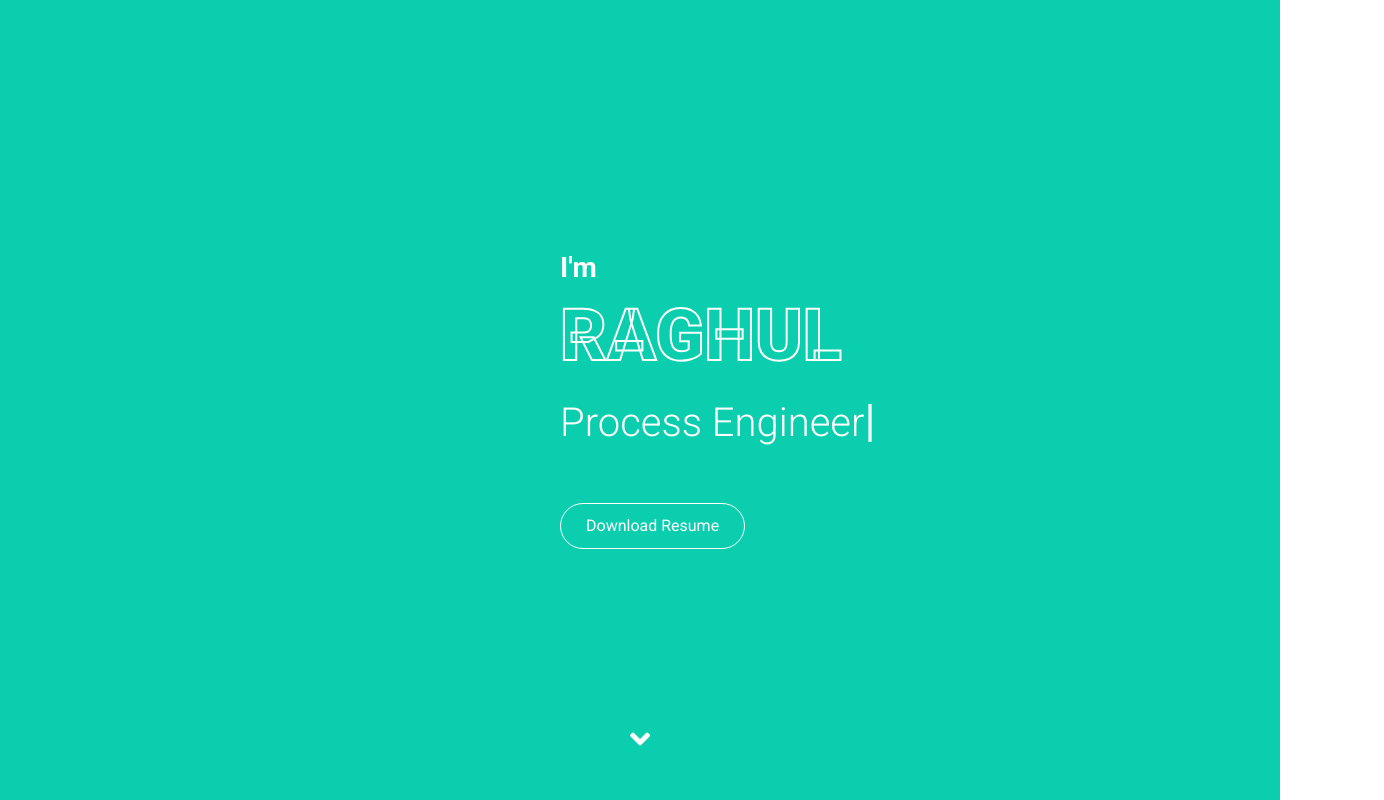
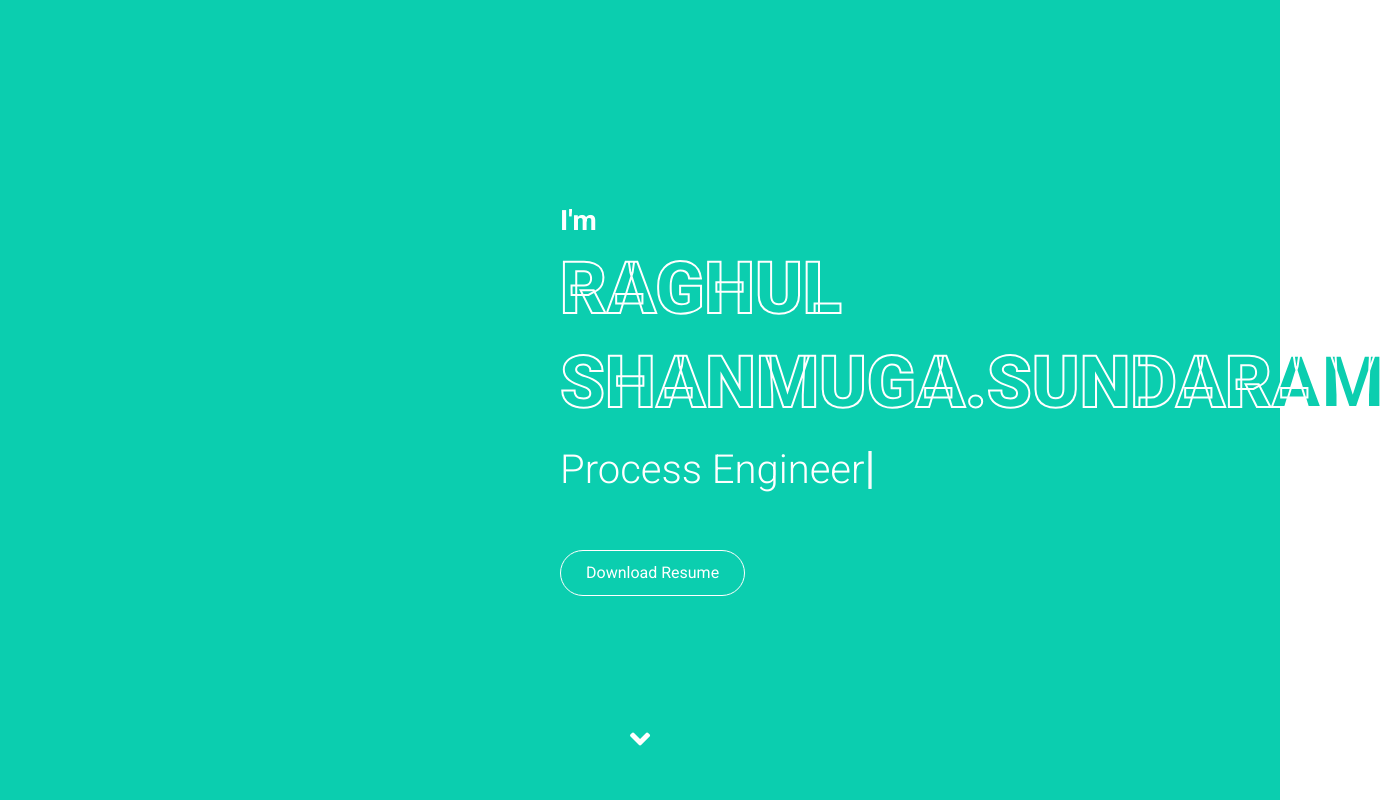
Before and after one commit to sraghul21/Raghul, a plain HTML site: page index.html in a window 1280 px wide. Shown: the top 800 px of the page, 1384 px wide, since content can reach past the window. Drawn offline with nearby package versions, Linux system fonts and the light colour scheme.

Commit message:
Update index.html

```diff
--- a/index.html
+++ b/index.html
@@ -82,7 +82,7 @@
                 <div class="col-lg-7 text-center text-lg-left">
                     <h3 class="text-white font-weight-norhttps://aka.ms/vscode-workspace-trustmal mb-2">I'm</h3>
                     <h1 class="display-3 text-uppercase text-primary mb-2" style="-webkit-text-stroke: 2px #ffffff;">Raghul </h1>
-                    <h1 class="display-3 text-uppercase text-primary mb-2" style="-webkit-text-stroke: 2px #ffffff;"></h1>
+                    <h1 class="display-3 text-uppercase text-primary mb-2" style="-webkit-text-stroke: 2px #ffffff;">Shanmuga.Sundaram</h1>
                     <h1 class="typed-text-output d-inline font-weight-lighter text-white"></h1>
                     <div class="typed-text d-none">Manufacturing Engineer , Process Engineer , Industrial Engineer</div>
                     <div class="d-flex align-items-center justify-content-center justify-content-lg-start pt-5">
```
